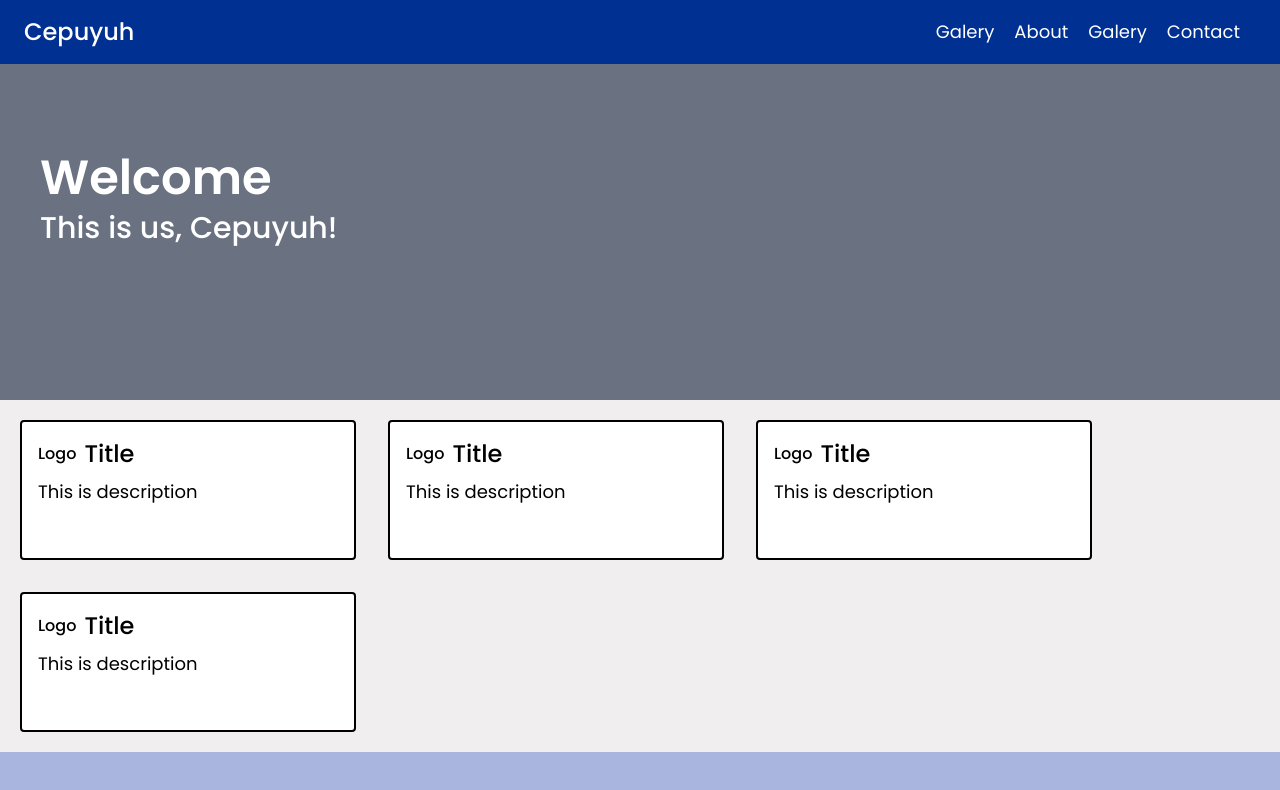
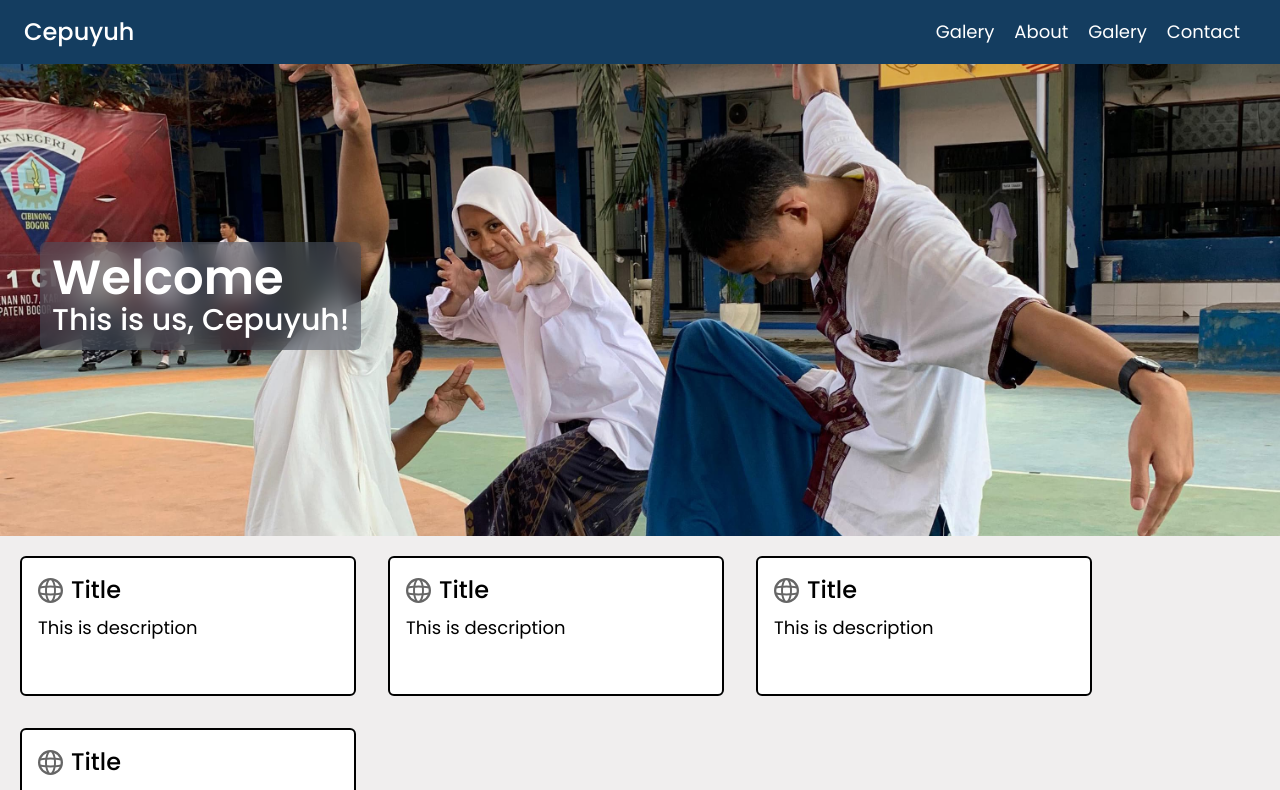
Before and after one commit to Neyrrs/Cepuyuh, a Next.js app: page / in a window 1280 px wide. Shown: the top 790 px of the page. Built offline with nearby package versions, Linux system fonts and the light colour scheme.

Commit message:
UI: Add features

```diff
--- a/src/Components/Fragments/Cards/ActionCard.tsx
+++ b/src/Components/Fragments/Cards/ActionCard.tsx
@@ -3,10 +3,10 @@ import React from "react";
 const ActionCard = ({image, judul, description}) => {
   return (
     <div className="border-2 border-black bg-white pb-10 rounded-md h-fit gap-5">
-      <div className="sm:h-40 md:h-65 w-full bg-gray-400">{image || "image"}</div>
-      <div className="flex flex-col px-3 py-3  sm:w-55 md:w-75">
-        <h1 className="sm:text-base md:text-2xl">{judul || "Judul"}</h1>
-        <p className="sm:text-sm md:text-base">{description || "Description"}</p>
+      <div className="h-40 md:h-65 w-full bg-gray-400">{image || "image"}</div>
+      <div className="flex flex-col px-3 py-3 w-55 md:w-75">
+        <h1 className="text-base md:text-2xl">{judul || "Judul"}</h1>
+        <p className="text-sm md:text-base">{description || "Description"}</p>
       </div>
     </div>
   );
--- a/src/Components/Fragments/Cards/PrimaryCard.tsx
+++ b/src/Components/Fragments/Cards/PrimaryCard.tsx
@@ -1,9 +1,11 @@
-const PrimaryCard = ({ logo, title, description }) => {
+import Image from "next/image";
+
+const PrimaryCard = ({title, description, width, height, icon}) => {
   return (
-    <div className="bg-white border-2 w-fit p-4 rounded-sm sm:h-30 md:h-35 flex flex-col gap-5">
+    <div className="bg-white border-2 w-fit p-4 rounded-md sm:h-50 md:h-35 flex flex-col gap-5">
       <div className="flex flex-col gap-2">
         <div className="flex items-center gap-2">
-          <h1 className="font-medium">{logo || "Logo"}</h1>
+          <Image src={icon || "logo"} alt="Icon" width={width} height={height}/>
           <h1 className="font-medium sm:base md:text-2xl">{title || "Title"}</h1>
         </div>
         <p className="sm:text-sm md:text-lg text-black sm:w-60 md:w-75">
--- a/src/Components/Fragments/Navbar.tsx
+++ /dev/null
@@ -1,21 +0,0 @@
-import React from "react";
-
-const Navbar = () => {
-  return (
-    <nav className="bg-[#003092] fixed w-full">
-      <div className="py-4 px-6 flex text-white items-center justify-center">
-        <div className="flex-3">
-          <p className=" text-2xl font-medium">Cepuyuh </p>
-        </div>
-        <div className="px-4 flex-1 text-lg flex justify-around gap-5">
-            <p>Galery</p>
-            <p>About</p>
-            <p>Galery</p>
-            <p>Contact</p>
-        </div>
-      </div>
-    </nav>
-  );
-};
-
-export default Navbar;
--- /dev/null
+++ b/src/Components/Fragments/Navigations/Navbar.tsx
@@ -0,0 +1,52 @@
+"use client";
+
+import { MenuIcon } from "lucide-react";
+import useBreakpoint from "@/Hooks/useBreakpoint";
+import { useState } from "react";
+import Sidebar from "./Sidebar";
+
+const Navbar = () => {
+  const [sidebarActive, setSidebarActive] = useState(false);
+  const width = useBreakpoint();
+
+  const handleSidebar = () => {
+    setSidebarActive(!sidebarActive);
+  };
+
+  return (
+    <nav className="bg-[#143D60] fixed w-full z-50">
+      <div className="py-4 px-6 flex text-white items-center justify-center">
+        <div className="flex-3">
+          <p className=" text-2xl font-medium">Cepuyuh </p>
+        </div>
+        {(width >= 768 && (
+          <div className="px-4 flex-1 text-lg flex justify-around gap-5">
+            <p>Galery</p>
+            <p>About</p>
+            <p>Galery</p>
+            <p>Contact</p>
+          </div>
+        )) ||
+          (width <= 768 && (
+            <>
+              <button
+                className="cursor-pointer relative"
+                onClick={handleSidebar}
+              >
+                <MenuIcon size={30} />
+              </button>
+              <div
+                className={`${
+                  sidebarActive ? "translate-x-0" : "translate-x-80"
+                } ease-in-out duration-300 transform`}
+              >
+                <Sidebar />
+              </div>
+            </>
+          ))}
+      </div>
+    </nav>
+  );
+};
+
+export default Navbar;
--- /dev/null
+++ b/src/Components/Fragments/Navigations/Sidebar.tsx
@@ -0,0 +1,33 @@
+"use client";
+
+import Link from "next/link";
+import { Images, Info, Contact } from "lucide-react";
+
+const Sidebar = () => {
+  const sidebarContents = [
+    { Icon: <Images size={20} />, Content: "Galery", href: "/galery" },
+    { Icon: <Info size={20} />, Content: "About", href: "/about" },
+    { Icon: <Images size={20} />, Content: "Galery", href: "/galery" },
+    { Icon: <Contact size={20} />, Content: "Contact", href: "/contact" },
+  ];
+
+  return (
+    <div className="absolute bg-white/50 backdrop-blur-sm text-black p-3 rounded-2xl rounded-tr-none right-3 top-0 mt-10">
+      <div className="w-40 h-fit flex flex-col gap-y-2">
+        {sidebarContents.map((content, i) => (
+          <div
+            className="hover:translate-x-1 flex-col flex duration-150 ease-in-out"
+            key={i}
+          >
+            <Link href={content.href} className="flex items-center gap-2">
+              {content.Icon}
+              <p>{content.Content}</p>
+            </Link>
+          </div>
+        ))}
+      </div>
+    </div>
+  );
+};
+
+export default Sidebar;
--- /dev/null
+++ b/src/Hooks/useBreakpoint.ts
@@ -0,0 +1,19 @@
+"use client";
+
+import { useState, useEffect } from "react";
+
+const useBreakpoint = () => {
+  const [width, setWidth] = useState<number>(0);
+
+  useEffect(() => {
+    const updateWidth = () => setWidth(window.innerWidth);
+
+    window.addEventListener("resize", updateWidth);
+    updateWidth();
+    return () => window.removeEventListener("resize", updateWidth);
+  }, []);
+
+  return width;
+};
+
+export default useBreakpoint;
--- a/src/app/globals.css
+++ b/src/app/globals.css
@@ -13,4 +13,12 @@ body {
   background: var(--background);
   color: black;
   font-family: Arial, Helvetica, sans-serif;
+  scroll-behavior: smooth;
 }
+
+.landingPage{
+  background-image: url('../../public/Landingpage.jpg');
+  background-size: cover;
+  background-position: center;
+  background-repeat: no-repeat;
+}
--- a/src/app/layout.tsx
+++ b/src/app/layout.tsx
@@ -1,7 +1,7 @@
 import type { Metadata } from "next";
 import { Poppins } from "next/font/google";
 import "./globals.css";
-import Navbar from "@/Components/Fragments/Navbar";
+import Navbar from "@/Components/Fragments/Navigations/Navbar";
 
 const poppins = Poppins({
   subsets: ['latin'],
@@ -10,7 +10,7 @@ const poppins = Poppins({
 })
 
 export const metadata: Metadata = {
-  title: "Create Next App",
+  title: "Cepuyuh Galery",
   description: "Generated by create next app",
 };
 
--- a/src/app/page.tsx
+++ b/src/app/page.tsx
@@ -1,28 +1,31 @@
+"use client"
 import PrimaryCard from "@/Components/Fragments/Cards/PrimaryCard";
 import ActionCard from "@/Components/Fragments/Cards/ActionCard";
 
 export default function Home() {
   return (
-    <div className="flex flex-col gap-5">
+    <div className="flex py-14 flex-col gap-5">
       <div className="flex flex-col gap-5">
-        <div className="bg-gray-500 flex-col px-10 justify-center gap-2 flex w-full h-100">
-          <h1 className="text-white text-5xl font-semibold">Welcome</h1>
-          <h2 className="text-white text-3xl font-medium">
-            This is us, Cepuyuh!
-          </h2>
+        <div className="landingPage flex-col px-10 justify-center gap-2 flex w-full h-100 md:h-120">
+          <div className="bg-gray-600/50 w-fit h-fit p-3 backdrop-blur-md rounded-md">
+            <h1 className="text-white text-3xl md:text-5xl font-semibold">Welcome</h1>
+            <h2 className="text-white text-2xl md:text-3xl  font-medium">
+              This is us, Cepuyuh!
+            </h2>
+          </div>
         </div>
       </div>
       <div className="flex-wrap h-fit flex gap-x-5 gap-y-8 md:gap-8 px-5">
         {[...Array(4)].map((_, index) => (
-          <PrimaryCard key={index} />
+          <PrimaryCard key={index} icon={"/globe.svg"} width={25} height={25}/>
         ))}
       </div>
-      <div className="flex-wrap flex gap-10 py-10 md:gap-8 bg-[#A9B5DF] h-fit w-full px-5 flex-col">
+      <div className="flex-wrap flex gap-10 py-10 md:gap-8 bg-white h-fit w-full px-5 flex-col">
         <h1 className="text-3xl font-semibold">Our Gallery</h1>
-        <div className="w-fit flex flex-wrap sm:gap-2 md:gap-8 gap-y-4">
+        <div className="w-fit flex flex-wrap gap-2 md:gap-8 gap-y-4">
           {[...Array(5)].map((_, index) => (
-          <ActionCard key={index} />
-        ))}
+            <ActionCard key={index} />
+          ))}
         </div>
       </div>
     </div>
```
Also changed, not shown: package.json (+7 -5 lines), public/Landingpage.jpg (added), 1 other file (tests, documents, lock files or other folders).
